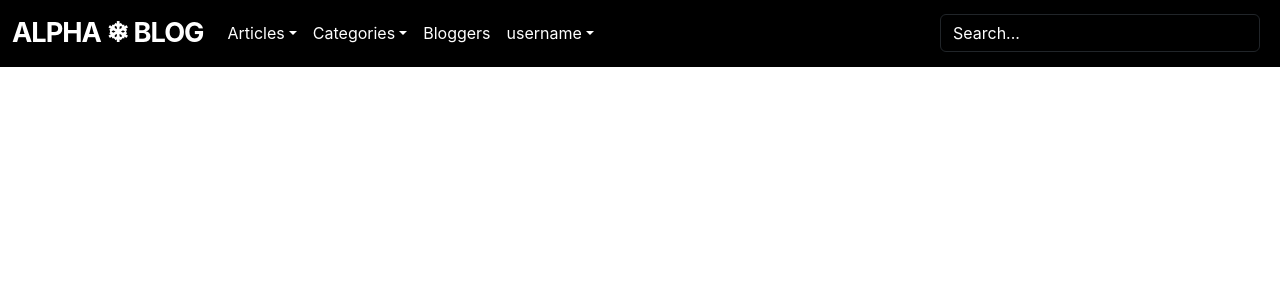
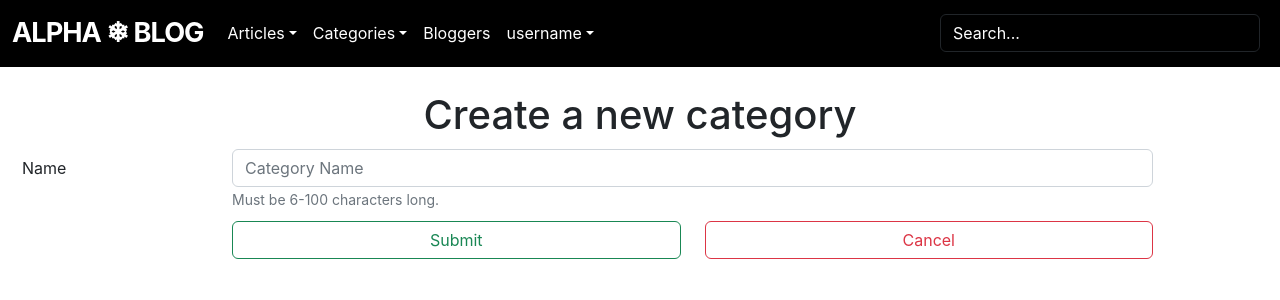
Before and after one commit to PeaPals/Alpha-Blog, a React (Create React App) app: page /categories/new in a window 1280 px wide. Shown: the top 300 px of the page. Built offline with nearby package versions, Linux system fonts and the light colour scheme.

Commit message:
added basic categories view

```diff
--- a/src/App.js
+++ b/src/App.js
@@ -6,12 +6,11 @@ import { Route, BrowserRouter as Router, Routes } from 'react-router-dom';
 import { NavBar } from './components';
 import { Home } from './views/pages';
 import { NewArticle, EditArticle, ShowArticle, ShowArticles } from './views/articles';
+import { NewCategory, EditCategory, ShowCategory, ShowCategories } from './views/categories';
 
 
 function Tester() {
-  return (
-    <NewArticle />
-  )
+  return (<></>)
 }
 
 
@@ -29,6 +28,12 @@ function App() {
         <Route path='/articles/:id' exact element={<ShowArticle />} />
         <Route path='/articles/new' exact element={<NewArticle />} />
         <Route path='/articles/:id/edit' exact element={<EditArticle />} />
+
+        {/* Categories Routes */}
+        <Route path='/categories' exact element={<ShowCategories />} />
+        <Route path='/categories/:id' exact element={<ShowCategory />} />
+        <Route path='/categories/new' exact element={<NewCategory />} />
+        <Route path='/categories/:id/edit' exact element={<EditCategory />} />
       </Routes>
     </Router>
   );
--- a/src/views/articles/EditArticle.jsx
+++ b/src/views/articles/EditArticle.jsx
@@ -16,6 +16,8 @@ export function EditArticle({}) {
     }
 
     return(
+        <div id="page-content">
+            <h1 class="text-center mt-4">Edit Article</h1>
             <ArticleForm
                 categories={[]}   // TODO
                 title={title}
@@ -24,5 +26,6 @@ export function EditArticle({}) {
                 setDescription={setDescription}
                 onSubmit={onSubmit}
             />
+        </div>
     )
 }
--- a/src/views/articles/NewArticle.jsx
+++ b/src/views/articles/NewArticle.jsx
@@ -12,6 +12,8 @@ export function NewArticle({}) {
     }
 
     return(
+        <div id="page-content">
+            <h1 class="text-center mt-4">Create New Article</h1>
             <ArticleForm
                 categories={[]}   // TODO
                 title={title}
@@ -20,5 +22,6 @@ export function NewArticle({}) {
                 setDescription={setDescription}
                 onSubmit={onSubmit}
             />
+        </div>
     )
 }
--- /dev/null
+++ b/src/views/categories/CategoryForm.jsx
@@ -0,0 +1,29 @@
+import { Link } from "react-router-dom";
+
+
+export function CategoryForm({
+    name,
+    setName,
+    onSubmit
+}) {
+
+    return (
+        <form>
+
+            <div className="form-group row" style={{margin: "10px"}}>
+                <label className="col-2 col-form-label">Name</label>
+                <div className="col-9">
+                    <input type="text" className="form-control" value={name} onChange={(e) => setName(e.target.value)} placeholder="Category Name"></input>
+                    <small className="form-text text-muted">Must be 6-100 characters long.</small>
+                </div>
+            </div>
+
+            <div className="form-group row" style={{margin: "10px"}}>
+                <div className="col-2"></div>
+                <div className="col"><button type="button" onClick={onSubmit} className="btn btn-outline-success btn-block w-100">Submit</button></div>
+                <div className="col"><Link to="/categories" className="btn btn-outline-danger w-100">Cancel</Link></div>
+                <div className="col-1"></div>
+            </div>
+        </form>
+    )
+}
--- /dev/null
+++ b/src/views/categories/EditCategory.jsx
@@ -0,0 +1,23 @@
+import { useState } from "react";
+import { CategoryForm } from "./CategoryForm";
+
+export function EditCategory({}) {
+    const [name, setName] = useState('');
+
+    function onSubmit(e) {
+        e.preventDefault();
+
+        // TODO
+    }
+
+    return(
+        <div id="page-content">
+            <h1 class="text-center mt-4">Edit category</h1>
+            <CategoryForm
+                name={name}
+                setName={setName}
+                onSubmit={onSubmit}
+            />
+        </div>
+    )
+}
--- /dev/null
+++ b/src/views/categories/NewCategory.jsx
@@ -0,0 +1,23 @@
+import { useState } from "react";
+import { CategoryForm } from "./CategoryForm";
+
+export function NewCategory({}) {
+    const [name, setName] = useState('');
+
+    function onSubmit(e) {
+        e.preventDefault();
+
+        // TODO
+    }
+
+    return(
+        <div id="page-content">
+            <h1 class="text-center mt-4">Create a new category</h1>
+            <CategoryForm
+                name={name}
+                setName={setName}
+                onSubmit={onSubmit}
+            />
+        </div>
+    )
+}
--- /dev/null
+++ b/src/views/categories/ShowCategories.jsx
@@ -0,0 +1,14 @@
+import { GridView } from "../../components/gridview"
+
+export function ShowCategories() {
+    const allCategories = []
+
+    return (
+        <div id="page-content">
+            <h1 class="text-center mt-4">Listing All Categories</h1>
+            <br />
+
+            <GridView list={allCategories} columns={3}/>
+        </div>
+    )
+}
--- /dev/null
+++ b/src/views/categories/ShowCategory.jsx
@@ -0,0 +1,12 @@
+import { Link } from "react-router-dom";
+import { Card } from "../../components/card";
+
+export function ShowCategory({
+    name
+}) {
+
+    return (
+        <div id="page-content">
+        </div>
+    )
+}
--- /dev/null
+++ b/src/views/categories/index.jsx
@@ -0,0 +1,4 @@
+export { NewCategory } from './NewCategory';
+export { ShowCategory } from './ShowCategory';
+export { ShowCategories } from './ShowCategories';
+export { EditCategory } from './EditCategory';
```
Lines whose indentation alone changed are shown as unchanged.
